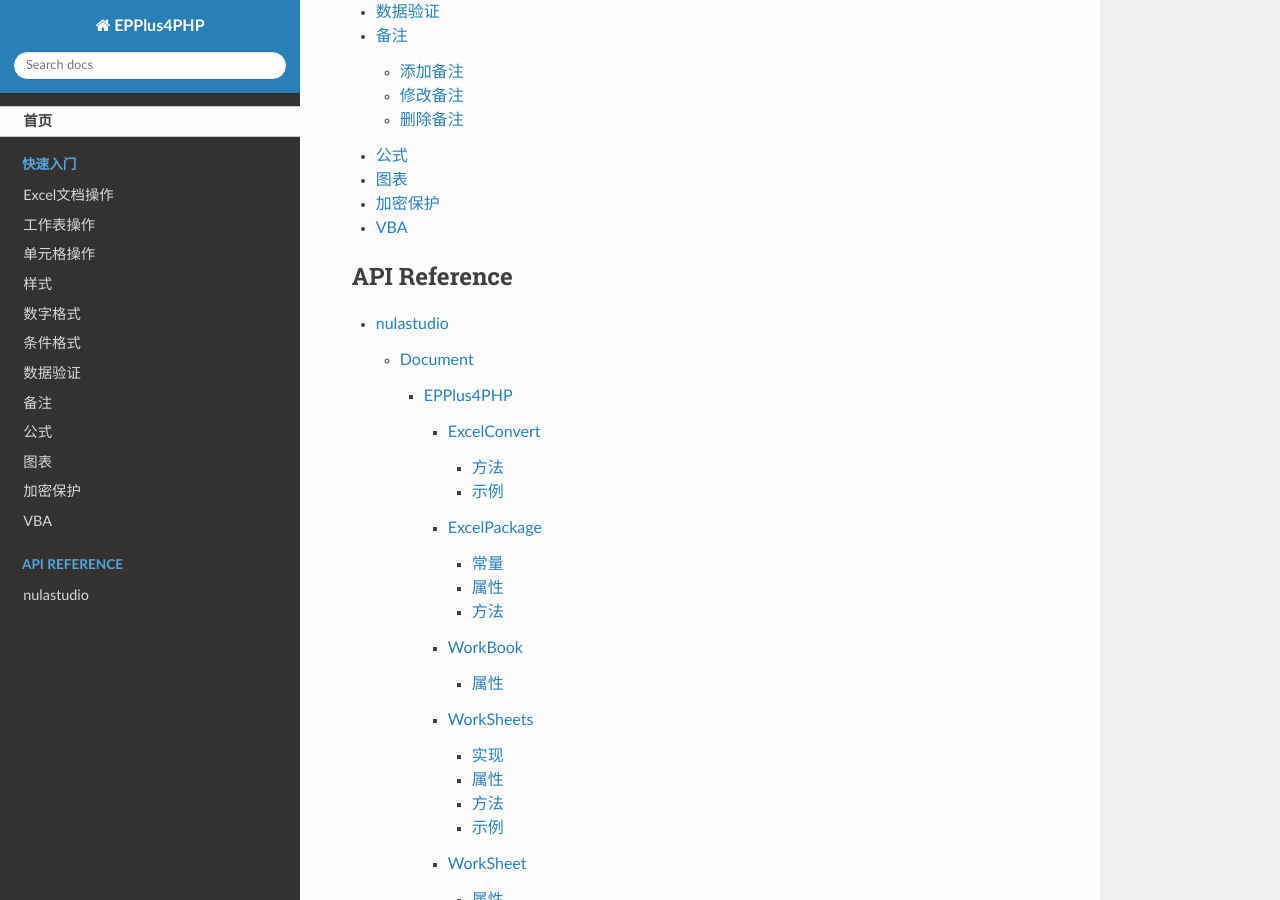
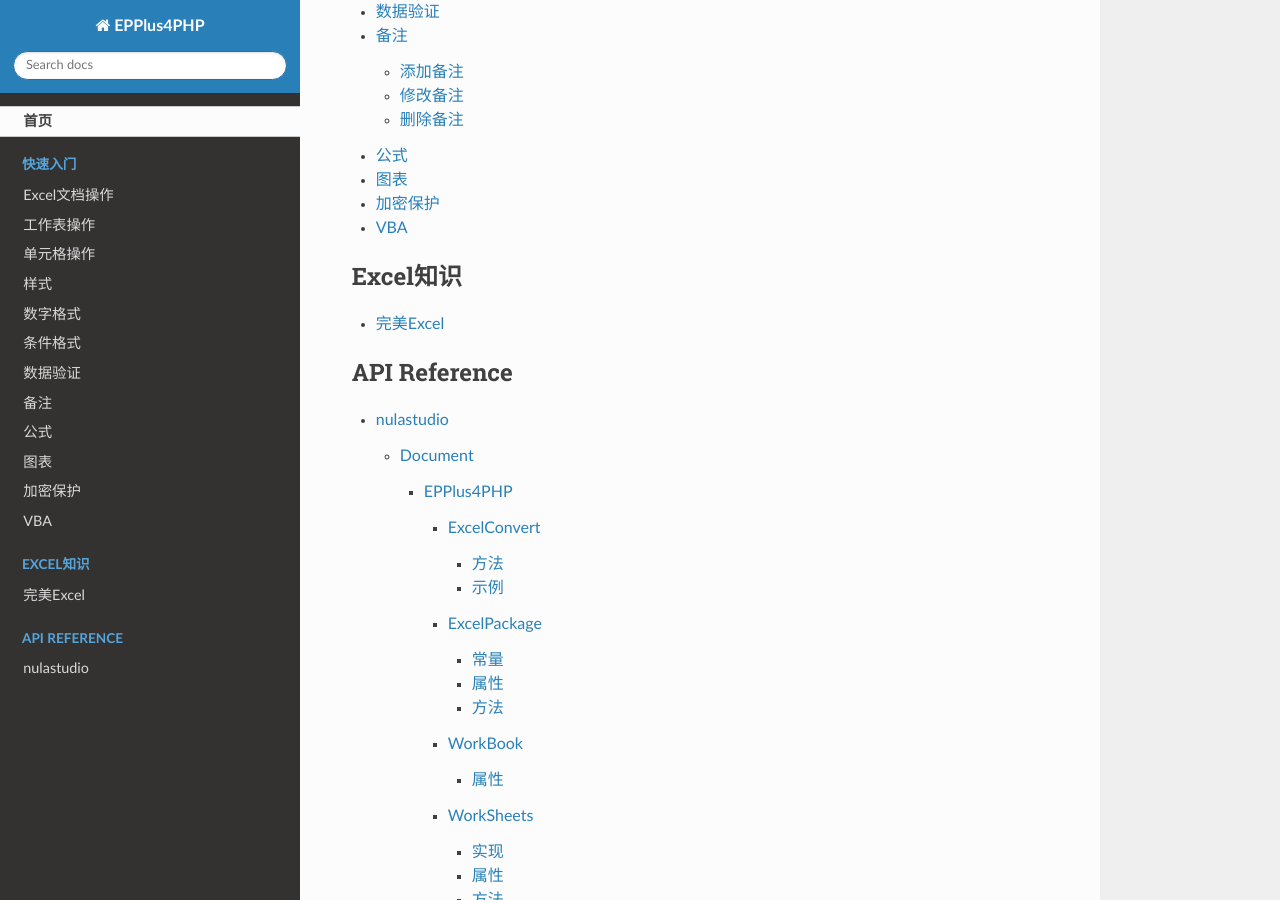
Before and after one commit to nulastudio/EPPlus4PHP-docs, a Sphinx documentation site: the page built from source/index.rst, in a window 1280 px wide and 900 px high, scrolled down 2199 px. Built offline with Sphinx 7.4.7 and the Read the Docs theme 2.0.0, drawn with Linux system fonts in a browser that asks for light colours.

Commit message:
添加Excel知识相关文章

```diff
--- a/source/index.rst
+++ b/source/index.rst
@@ -37,6 +37,11 @@
    VBA <samples/vba>
 
 .. toctree::
+   :caption: Excel知识
+
+   完美Excel <more-about-excel>
+
+.. toctree::
    :caption: API Reference
 
    nulastudio <api/nulastudio>
```
Also changed, not shown: source/more-about-excel.rst (added, +8 -0 lines), source/excelperfect.png (added).
